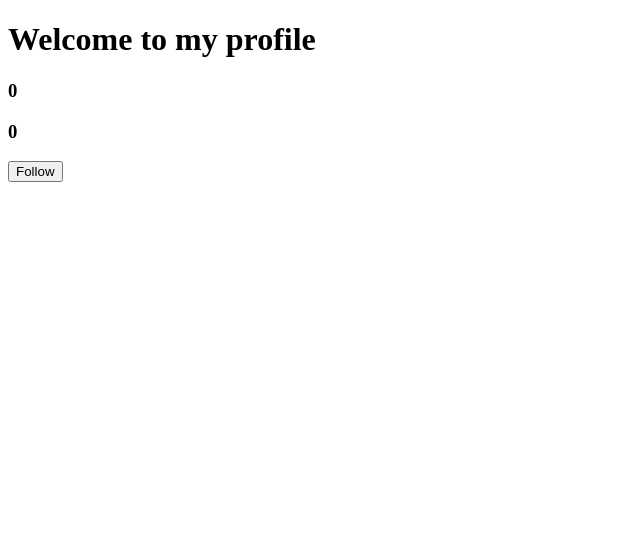
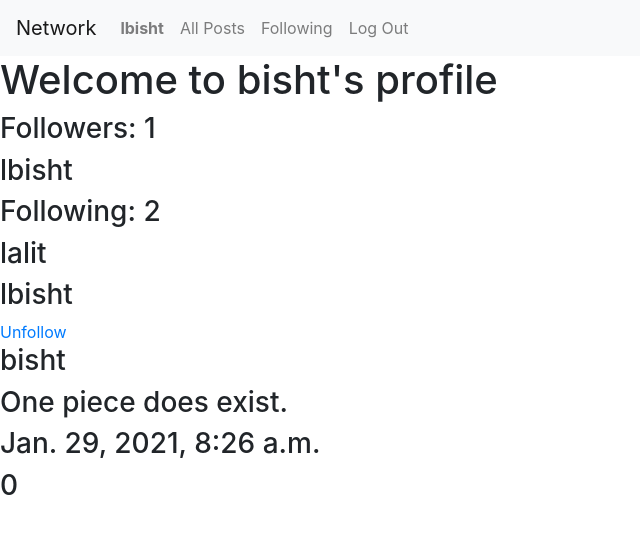
Before and after one commit to L-Bisht/Social-Network, a Django app: a page that uses project4/network/templates/network/profile.html in a window 1280 px wide. Shown: the top 534 px of the page, without its empty margins (0-640 px from the left). Run offline with Django 3.2, Linux system fonts and the light colour scheme; a user stored in the database is signed in; data comes from the database, SQL or seed files in the repository; data that the repository does not hold is empty; some libraries are stand-ins or nearby versions.

Commit message:
Trying something new if things won't work will revert

```diff
--- a/project4/network/models.py
+++ b/project4/network/models.py
@@ -6,8 +6,8 @@ class User(AbstractUser):
     pass
 
 class Follower(models.Model):
-    follower = models.ForeignKey(User, on_delete=models.CASCADE, related_name="follows")
-    following = models.ForeignKey(User, on_delete=models.CASCADE, related_name="follower")
+    user = models.ForeignKey(User, on_delete=models.CASCADE, related_name="follows")
+    follower = models.ForeignKey(User, on_delete=models.CASCADE, related_name="follower")
 
 class Post(models.Model):
     content = models.CharField(max_length=1000)
--- a/project4/network/templates/network/index.html
+++ b/project4/network/templates/network/index.html
@@ -22,7 +22,7 @@
             <a href="{% url 'visit_profile' post.poster %}">{{post.poster}}</a>
             <h3>{{post.content}}</h3>
             <h3>{{post.timestamp}}</h3>
-            <h3>{{post.liked_by.count}}</h3>
+            <h3>Likes:{{post.liked_by.count}}</h3>
         {% endfor %}
 
     </div>
--- a/project4/network/templates/network/layout.html
+++ b/project4/network/templates/network/layout.html
@@ -24,7 +24,7 @@
                 </li>
                 {% if user.is_authenticated %}
                     <li class="nav-item">
-                        <a class="nav-link" href="#">Following</a>
+                        <a class="nav-link" href="{% url 'followed_accounts_posts' %}">Following</a>
                     </li>
                     <li class="nav-item">
                         <a class="nav-link" href="{% url 'logout' %}">Log Out</a>
--- a/project4/network/templates/network/profile.html
+++ b/project4/network/templates/network/profile.html
@@ -1,21 +1,25 @@
-<!DOCTYPE html>
-<html lang="en">
-<head>
-    <meta charset="UTF-8">
-    <meta name="viewport" content="width=device-width, initial-scale=1.0">
-    <title>{{ user.username }}'s profile</title>
-</head>
-<body>
-    <h1>Welcome to my profile </h1>
+{% extends 'network/layout.html' %}
 
-    <h3>{{ followers.count }}</h3>
+{% block body %}
+    <h1>Welcome to {{ visited_user.username }}'s profile </h1>
 
-    <h3>{{ following.count }}</h3>
+    <h3>Followers: {{ followers.count }}</h3>
+    {% for follower in followers %}
+        <h3>{{ follower.follower.username }}</h3>
+    {% endfor %}
+    <h3>Following: {{ following.count }}</h3>
+    {% for follow in following %}
+        <h3>{{ follow.user.username }}</h3>
+    {% endfor %}
 
 
     {% if user.is_authenticated %}
-        {% if request.user != user %}
-            <button type="button">Follow</button>
+        {% if request.user != visited_user %}
+            {% if is_following %}
+                <a href="{% url 'follow_unfollow' visited_user.username %}">Unfollow</a>
+            {% else %}
+                <a href="{% url 'follow_unfollow' visited_user.username %}">Follow</a>
+            {% endif %}
         {% endif %}
     {% endif %}
 
@@ -25,6 +29,4 @@
         <h3>{{post.timestamp}}</h3>
         <h3>{{post.liked_by.count}}</h3>
     {% endfor %}
-
-</body>
-</html>
+{% endblock body %}
--- a/project4/network/urls.py
+++ b/project4/network/urls.py
@@ -5,8 +5,10 @@ from . import views
 
 urlpatterns = [
     path("", views.index, name="index"),
+    path("follow/<str:username>", views.follow_unfollow, name="follow_unfollow"),
     path("profile/<str:username>", views.visit_profile, name="visit_profile"),
     path("login", views.login_view, name="login"),
     path("logout", views.logout_view, name="logout"),
-    path("register", views.register, name="register")
+    path("register", views.register, name="register"),
+    path("/post/followed", views.followed_accounts_posts, name="followed_accounts_posts"),
 ]
--- a/project4/network/views.py
+++ b/project4/network/views.py
@@ -1,4 +1,5 @@
 from django.contrib.auth import authenticate, login, logout
+from django.contrib.auth.decorators import login_required
 from django.db import IntegrityError
 from django.http import HttpResponse, HttpResponseRedirect
 from django.shortcuts import render
@@ -19,18 +20,26 @@ def index(request):
         })
 
 def visit_profile(request, username):
-    user = User.objects.get(username=username)
+    # Person whose profile is visited
+    visited_user = User.objects.get(username=username)
+    # Check is viewer is following the user
+    try:
+       Follower.objects.get(user=visited_user, follower=request.user)
+       is_following = True
+    except Follower.DoesNotExist:
+        is_following = False
+
     return render(request, "network/profile.html", {
-        "user" : user,
-        "followers" : Follower.objects.filter(following=user),
-        "following" : Follower.objects.filter(follower=user),
-        "posts" : Post.objects.filter(poster=user)
+        "visited_user" : visited_user,
+        "is_following" : is_following,
+        "followers" : Follower.objects.filter(user=visited_user), # List all followers of the visited user
+        "following" : Follower.objects.filter(follower=visited_user),
+        "posts" : Post.objects.filter(poster=visited_user) # List all the posts of the user
     })
 
 
 def login_view(request):
     if request.method == "POST":
-
         # Attempt to sign user in
         username = request.POST["username"]
         password = request.POST["password"]
@@ -78,3 +87,20 @@ def register(request):
         return HttpResponseRedirect(reverse("index"))
     else:
         return render(request, "network/register.html")
+
+@login_required
+def follow_unfollow(request, username):
+    try:
+        # Check if user is already following delete the entry
+        entry = Follower.objects.get(user=User.objects.get(username=username), follower=request.user)
+        entry.delete()
+        print("Entry Deleted")
+    except Follower.DoesNotExist:
+        # If user does not already follow then add the entry
+        follower_entry = Follower(user=User.objects.get(username=username), follower=request.user)
+        follower_entry.save()
+    return HttpResponseRedirect(reverse("visit_profile", args={username:username}))
+
+@login_required
+def followed_accounts_posts(request):
+    pass
```
Also changed, not shown: project4/db.sqlite3, project4/network/migrations/0008_auto_20210128_1202.py (added).
